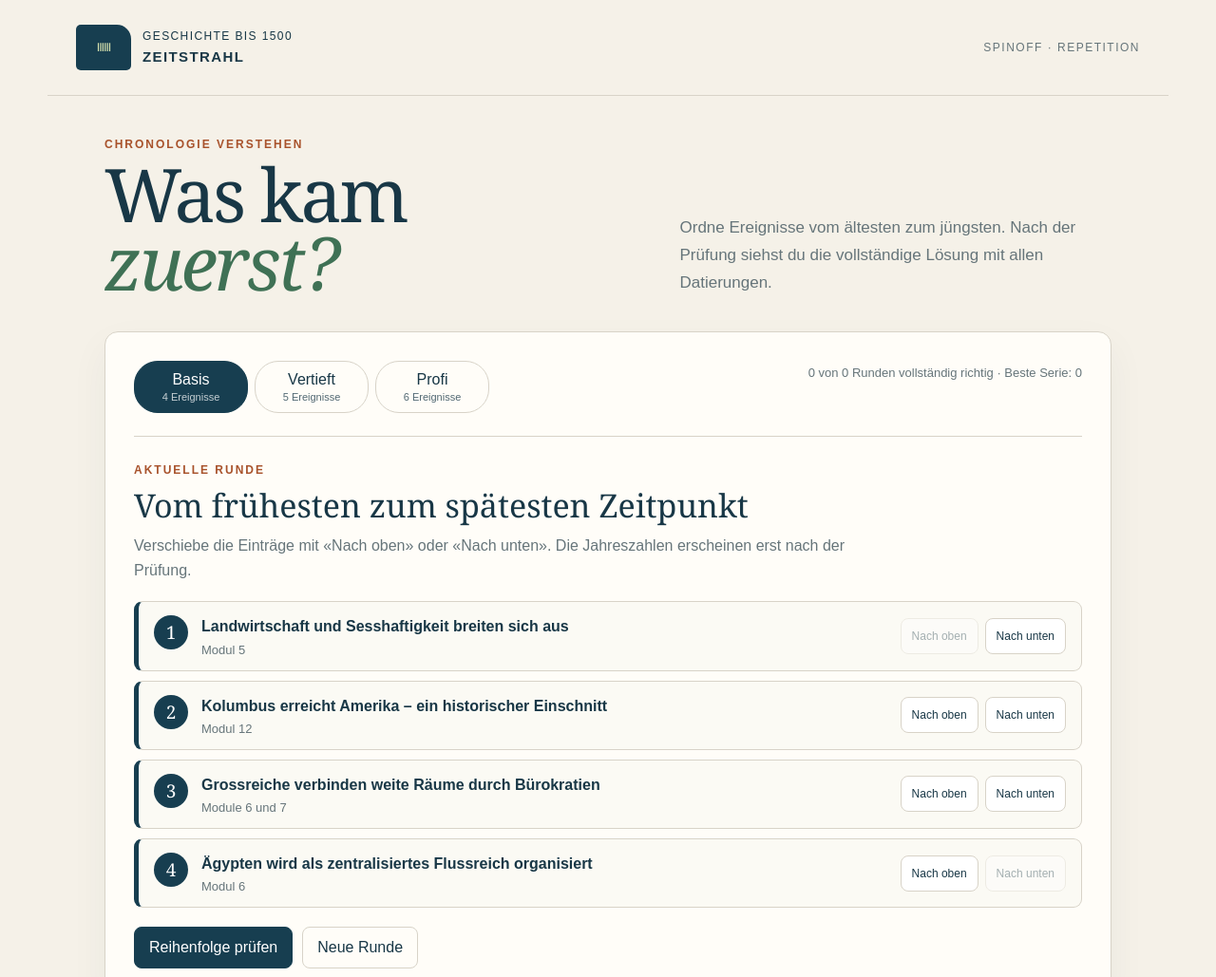
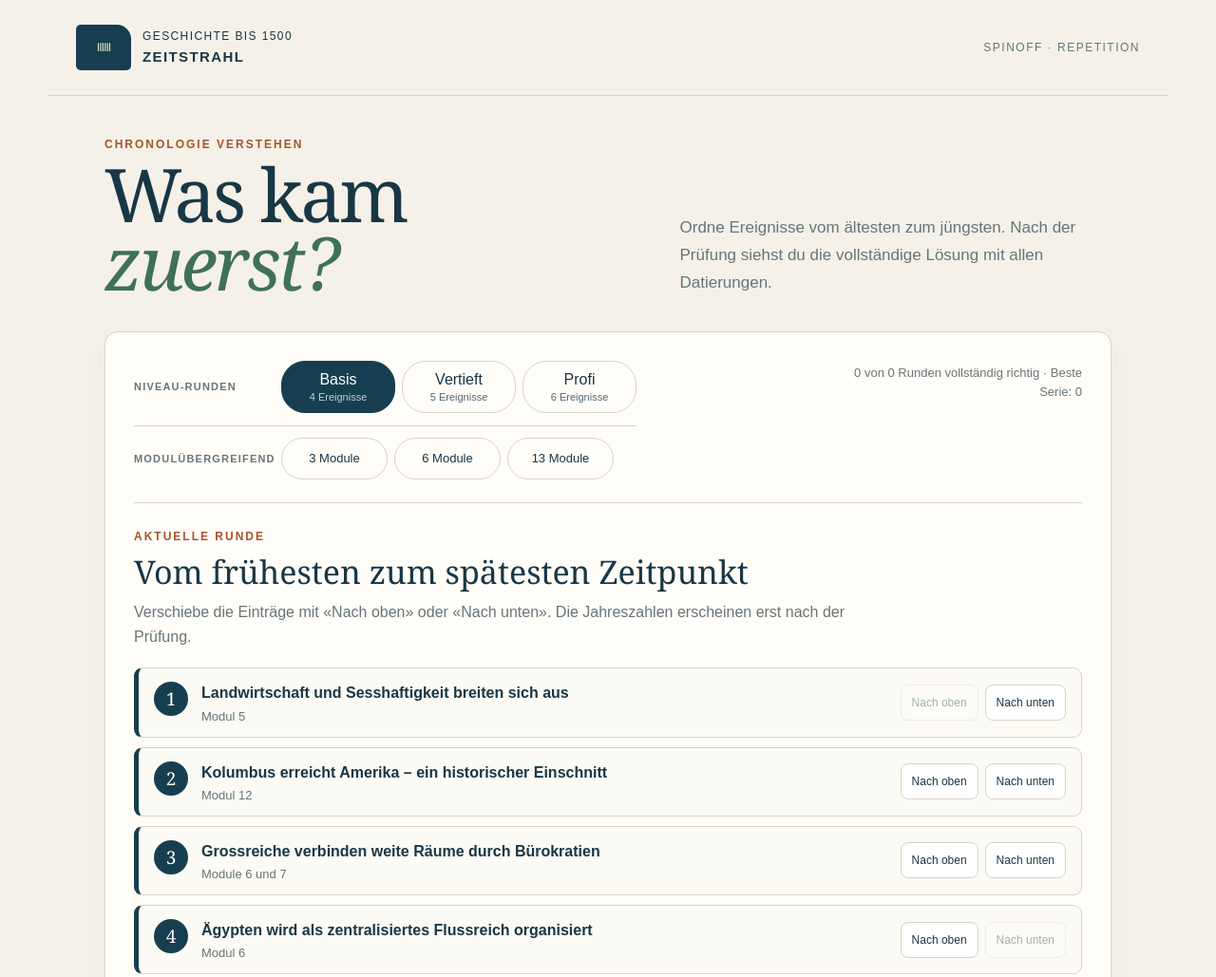
Before and after one commit to PatrickFischerKSA/geschichte-bis-1500-zeitstrahl, a website: page index.html in a window 1280 px wide. Shown: the top 1029 px of the page at 95% size. Drawn offline with Linux system fonts and the light colour scheme.

Commit message:
Ergänze modulübergreifende Zeitstrahl-Runden

```diff
--- a/app.js
+++ b/app.js
@@ -2,11 +2,12 @@
   'use strict';
   const $=id=>document.getElementById(id),KEY='geschichte-bis-1500-zeitstrahl:v1';
   const T=window.Timeline;
-  let level='basis',items=[],checked=false,state=T.restore(null);
-  try{const saved=JSON.parse(localStorage.getItem(KEY)||'null');if(saved&&['basis','vertieft','profi'].includes(saved.level))level=saved.level;state=T.restore(saved?.state);}catch{}
+  const MODES=['basis','vertieft','profi','modules-3','modules-6','modules-13'];
+  let mode='basis',items=[],checked=false,state=T.restore(null);
+  try{const saved=JSON.parse(localStorage.getItem(KEY)||'null');const savedMode=saved?.mode||saved?.level;if(MODES.includes(savedMode))mode=savedMode;state=T.restore(saved?.state);}catch{}
   const escape=value=>String(value).replace(/[&<>"']/g,c=>({'&':'&amp;','<':'&lt;','>':'&gt;','"':'&quot;',"'":'&#39;'}[c]));
-  function save(){try{localStorage.setItem(KEY,JSON.stringify({version:1,level,state}));$('save-status').textContent='Lernstand automatisch gespeichert.';}catch{$('save-status').textContent='Speicherung nicht verfügbar. Bitte lade ein Backup herunter.';}}
-  function renderStats(){$('stats').textContent=`${state.perfect} von ${state.played} Runden vollständig richtig · Beste Serie: ${state.best}`;document.querySelectorAll('[data-level]').forEach(button=>button.setAttribute('aria-pressed',String(button.dataset.level===level)));}
+  function save(){try{localStorage.setItem(KEY,JSON.stringify({version:1,mode,state}));$('save-status').textContent='Lernstand automatisch gespeichert.';}catch{$('save-status').textContent='Speicherung nicht verfügbar. Bitte lade ein Backup herunter.';}}
+  function renderStats(){$('stats').textContent=`${state.perfect} von ${state.played} Runden vollständig richtig · Beste Serie: ${state.best}`;document.querySelectorAll('[data-mode]').forEach(button=>button.setAttribute('aria-pressed',String(button.dataset.mode===mode)));}
   function render(){
     $('timeline').replaceChildren();
     items.forEach((event,index)=>{
@@ -18,12 +19,12 @@
     });
     $('check').disabled=checked;
   }
-  function start(){items=T.createRound(level);checked=false;$('feedback').hidden=true;$('solution').hidden=true;$('check').hidden=false;render();renderStats();$('instruction').focus({preventScroll:true});}
+  function start(){items=mode.startsWith('modules-')?T.createModuleRound(Number(mode.split('-')[1])):T.createRound(mode);checked=false;$('feedback').hidden=true;$('solution').hidden=true;$('check').hidden=false;render();renderStats();$('instruction').focus({preventScroll:true});}
   function check(){if(checked)return;checked=true;const result=T.evaluate(items);state.played++;if(result.correct){state.perfect++;state.streak++;state.best=Math.max(state.best,state.streak);}else state.streak=0;save();renderStats();render();$('check').hidden=true;$('feedback').hidden=false;$('feedback').className=`feedback ${result.correct?'correct':'try-again'}`;$('feedback').textContent=result.correct?`Vollständig richtig: Alle ${items.length} Ereignisse stehen chronologisch.`:`${result.positionsCorrect} von ${items.length} Ereignissen stehen bereits am richtigen Platz. Vergleiche deine Reihenfolge mit der Lösung.`;$('solution-list').innerHTML=result.correctOrder.map((event,index)=>`<li><span>${index+1}</span><div><strong>${escape(event.date)}</strong><br>${escape(event.title)}</div></li>`).join('');$('solution').hidden=false;$('feedback').focus({preventScroll:true});}
-  document.querySelectorAll('[data-level]').forEach(button=>button.addEventListener('click',()=>{level=button.dataset.level;save();start();}));
+  document.querySelectorAll('[data-mode]').forEach(button=>button.addEventListener('click',()=>{mode=button.dataset.mode;save();start();}));
   $('check').addEventListener('click',check);$('new-round').addEventListener('click',start);$('continue').addEventListener('click',start);
-  $('export').addEventListener('click',()=>{const data={format:'geschichte-bis-1500-zeitstrahl',version:1,savedAt:new Date().toISOString(),level,state};const url=URL.createObjectURL(new Blob([JSON.stringify(data,null,2)],{type:'application/json'}));const link=document.createElement('a');link.href=url;link.download=`zeitstrahl-lernstand-${new Date().toISOString().slice(0,10)}.json`;link.click();setTimeout(()=>URL.revokeObjectURL(url),1000);$('save-status').textContent='Backup heruntergeladen.';});
-  $('import').addEventListener('change',async event=>{const file=event.target.files[0];if(!file)return;try{if(file.size>100000)throw Error();const data=JSON.parse(await file.text());if(data?.format!=='geschichte-bis-1500-zeitstrahl'||data.version!==1||!['basis','vertieft','profi'].includes(data.level))throw Error();level=data.level;state=T.restore(data.state);save();start();$('save-status').textContent='Backup erfolgreich geladen.';}catch{$('save-status').textContent='Dieses Backup ist ungültig.';}finally{event.target.value='';}});
+  $('export').addEventListener('click',()=>{const data={format:'geschichte-bis-1500-zeitstrahl',version:1,savedAt:new Date().toISOString(),mode,state};const url=URL.createObjectURL(new Blob([JSON.stringify(data,null,2)],{type:'application/json'}));const link=document.createElement('a');link.href=url;link.download=`zeitstrahl-lernstand-${new Date().toISOString().slice(0,10)}.json`;link.click();setTimeout(()=>URL.revokeObjectURL(url),1000);$('save-status').textContent='Backup heruntergeladen.';});
+  $('import').addEventListener('change',async event=>{const file=event.target.files[0];if(!file)return;try{if(file.size>100000)throw Error();const data=JSON.parse(await file.text());const importedMode=data?.mode||data?.level;if(data?.format!=='geschichte-bis-1500-zeitstrahl'||data.version!==1||!MODES.includes(importedMode))throw Error();mode=importedMode;state=T.restore(data.state);save();start();$('save-status').textContent='Backup erfolgreich geladen.';}catch{$('save-status').textContent='Dieses Backup ist ungültig.';}finally{event.target.value='';}});
   $('reset').addEventListener('click',()=>{if(!confirm('Alle Zeitstrahl-Statistiken in diesem Browser zurücksetzen?'))return;state=T.restore(null);save();start();$('save-status').textContent='Lernstand zurückgesetzt.';});
   renderStats();start();save();document.documentElement.dataset.ready='true';
 })();
--- a/index.html
+++ b/index.html
@@ -3,10 +3,11 @@
 <head>
   <meta charset="utf-8">
   <meta name="viewport" content="width=device-width, initial-scale=1">
-  <meta name="description" content="Zeitstrahl-Spiel mit historischen Datierungen aus Geschichte bis 1500.">
+  <meta name="description" content="Zeitstrahl-Spiel mit historischen Datierungen aus Geschichte bis 1500 – mit Niveau-Runden und Einheiten über 3, 6 oder 13 Module.">
   <title>Geschichte bis 1500 · Zeitstrahl</title>
   <link rel="icon" href="assets/favicon.svg" type="image/svg+xml">
   <link rel="stylesheet" href="styles.css">
+  <link rel="stylesheet" href="module-modes.css">
   <script defer src="timeline.js"></script>
   <script defer src="app.js"></script>
 </head>
@@ -23,10 +24,17 @@
     </section>
     <section class="game-shell" aria-labelledby="round-title">
       <div class="game-head">
-        <div class="level-picker" role="group" aria-label="Niveau wählen">
-          <button data-level="basis" aria-pressed="true">Basis <small>4 Ereignisse</small></button>
-          <button data-level="vertieft" aria-pressed="false">Vertieft <small>5 Ereignisse</small></button>
-          <button data-level="profi" aria-pressed="false">Profi <small>6 Ereignisse</small></button>
+        <div class="mode-selectors">
+          <div class="mode-section"><span>Niveau-Runden</span><div class="level-picker" role="group" aria-label="Niveau wählen">
+            <button data-mode="basis" aria-pressed="true">Basis <small>4 Ereignisse</small></button>
+            <button data-mode="vertieft" aria-pressed="false">Vertieft <small>5 Ereignisse</small></button>
+            <button data-mode="profi" aria-pressed="false">Profi <small>6 Ereignisse</small></button>
+          </div></div>
+          <div class="mode-section module-section"><span>Modulübergreifend</span><div class="module-picker" role="group" aria-label="Anzahl einbezogener Module wählen">
+            <button data-mode="modules-3" aria-pressed="false">3 Module</button>
+            <button data-mode="modules-6" aria-pressed="false">6 Module</button>
+            <button data-mode="modules-13" aria-pressed="false">13 Module</button>
+          </div></div>
         </div>
         <p id="stats" class="stats" aria-live="polite"></p>
       </div>
@@ -43,7 +51,7 @@
       <p id="save-status" role="status"></p>
     </details>
   </main>
-  <footer><span>Geschichte entsteht durch zeitliche Zusammenhänge.</span><span>23 Datierungen · 13 Module</span></footer>
+  <footer><span>Geschichte entsteht durch zeitliche Zusammenhänge.</span><span>23 Datierungen · Einzel- und modulübergreifende Runden</span></footer>
   <noscript>Bitte aktiviere JavaScript, um das Zeitstrahl-Spiel zu verwenden.</noscript>
 </body>
 </html>
--- /dev/null
+++ b/module-modes.css
@@ -0,0 +1,48 @@
+/* Zusatzmodi: kompakte Niveau-Runden sowie Einheiten über 3, 6 oder 13 Module. */
+.mode-selectors {
+  display: grid;
+  gap: 13px;
+}
+.mode-section {
+  display: grid;
+  grid-template-columns: 145px minmax(0, 1fr);
+  align-items: center;
+  gap: 10px;
+}
+.mode-section > span {
+  color: var(--muted);
+  font-size: 11px;
+  font-weight: bold;
+  letter-spacing: 1.2px;
+  text-transform: uppercase;
+}
+.module-section {
+  border-top: 1px solid var(--line);
+  padding-top: 12px;
+}
+.module-picker {
+  display: flex;
+  gap: 7px;
+}
+.module-picker button {
+  min-width: 112px;
+  border-radius: 25px;
+  font-size: 13px;
+}
+.module-picker button[aria-pressed="true"] {
+  border-color: var(--navy);
+  background: var(--navy);
+  color: white;
+}
+.game-head .stats {
+  max-width: 260px;
+}
+@media (max-width: 850px) {
+  .game-head { display: block; }
+  .game-head .stats { max-width: none; margin-top: 15px; text-align: left; }
+}
+@media (max-width: 760px) {
+  .mode-section { grid-template-columns: 1fr; }
+  .module-picker { display: grid; grid-template-columns: repeat(3, 1fr); }
+  .module-picker button { min-width: 0; padding-inline: 7px; }
+}
--- a/scripts/build-static.cjs
+++ b/scripts/build-static.cjs
@@ -4,6 +4,6 @@ const root = path.join(__dirname, '..');
 const dist = path.join(root, 'dist');
 fs.rmSync(dist, {recursive:true, force:true});
 fs.mkdirSync(dist, {recursive:true});
-for (const name of ['index.html','styles.css','timeline.js','app.js','assets']) {
+for (const name of ['index.html','styles.css','module-modes.css','timeline.js','app.js','assets']) {
   fs.cpSync(path.join(root,name), path.join(dist,name), {recursive:true});
 }
--- a/timeline.js
+++ b/timeline.js
@@ -26,10 +26,12 @@
     {id:'threshold',year:1500,date:'um 1500',title:'Der Kurs zieht seine Langzeitbilanz',module:'Module 1, 12 und 13'}
   ];
   const COUNTS={basis:4,vertieft:5,profi:6};
+  const MODULE_EVENT_IDS={1:'threshold',2:'tools',3:'cognitive',4:'foragers',5:'agriculture',6:'writing',7:'celts',8:'roman-republic',9:'cities',10:'islam',11:'medieval-order',12:'childrens-crusade',13:'columbus'};
   function shuffle(items,random=Math.random){const copy=items.slice();for(let i=copy.length-1;i>0;i--){const j=Math.floor(random()*(i+1));[copy[i],copy[j]]=[copy[j],copy[i]];}return copy;}
   function createRound(level='basis',random=Math.random){const count=COUNTS[level]||COUNTS.basis;const picked=shuffle(EVENTS,random).slice(0,count);let order=shuffle(picked,random);const sorted=picked.slice().sort((a,b)=>a.year-b.year);if(order.every((event,index)=>event.id===sorted[index].id)){order=order.slice();[order[0],order[1]]=[order[1],order[0]];}return order;}
+  function createModuleRound(count=3,random=Math.random){const size=[3,6,13].includes(Number(count))?Number(count):3;const eventById=new Map(EVENTS.map(event=>[event.id,event]));const modules=shuffle(Object.keys(MODULE_EVENT_IDS).map(Number),random).slice(0,size);let order=shuffle(modules.map(module=>({...eventById.get(MODULE_EVENT_IDS[module]),module:`Modul ${module}`,selectedModule:module})),random);const sorted=order.slice().sort((a,b)=>a.year-b.year);if(order.every((event,index)=>event.id===sorted[index].id)){order=order.slice();[order[0],order[1]]=[order[1],order[0]];}return order;}
   function move(items,index,delta){const next=index+delta;if(index<0||index>=items.length||next<0||next>=items.length)return items.slice();const copy=items.slice();[copy[index],copy[next]]=[copy[next],copy[index]];return copy;}
   function evaluate(items){const correctOrder=items.slice().sort((a,b)=>a.year-b.year);const positionsCorrect=items.reduce((sum,event,index)=>sum+Number(event.id===correctOrder[index].id),0);return{correct:positionsCorrect===items.length,positionsCorrect,correctOrder};}
   function restore(raw){const value=raw&&typeof raw==='object'?raw:{};const played=Number.isInteger(value.played)&&value.played>=0?value.played:0;return{played,perfect:Number.isInteger(value.perfect)&&value.perfect>=0?Math.min(value.perfect,played):0,streak:Number.isInteger(value.streak)&&value.streak>=0?value.streak:0,best:Number.isInteger(value.best)&&value.best>=0?value.best:0};}
-  return{EVENTS,COUNTS,createRound,move,evaluate,restore};
+  return{EVENTS,COUNTS,MODULE_EVENT_IDS,createRound,createModuleRound,move,evaluate,restore};
 });
```
Also changed, not shown: tests/timeline.test.cjs (+1 -0 lines), README.md.
